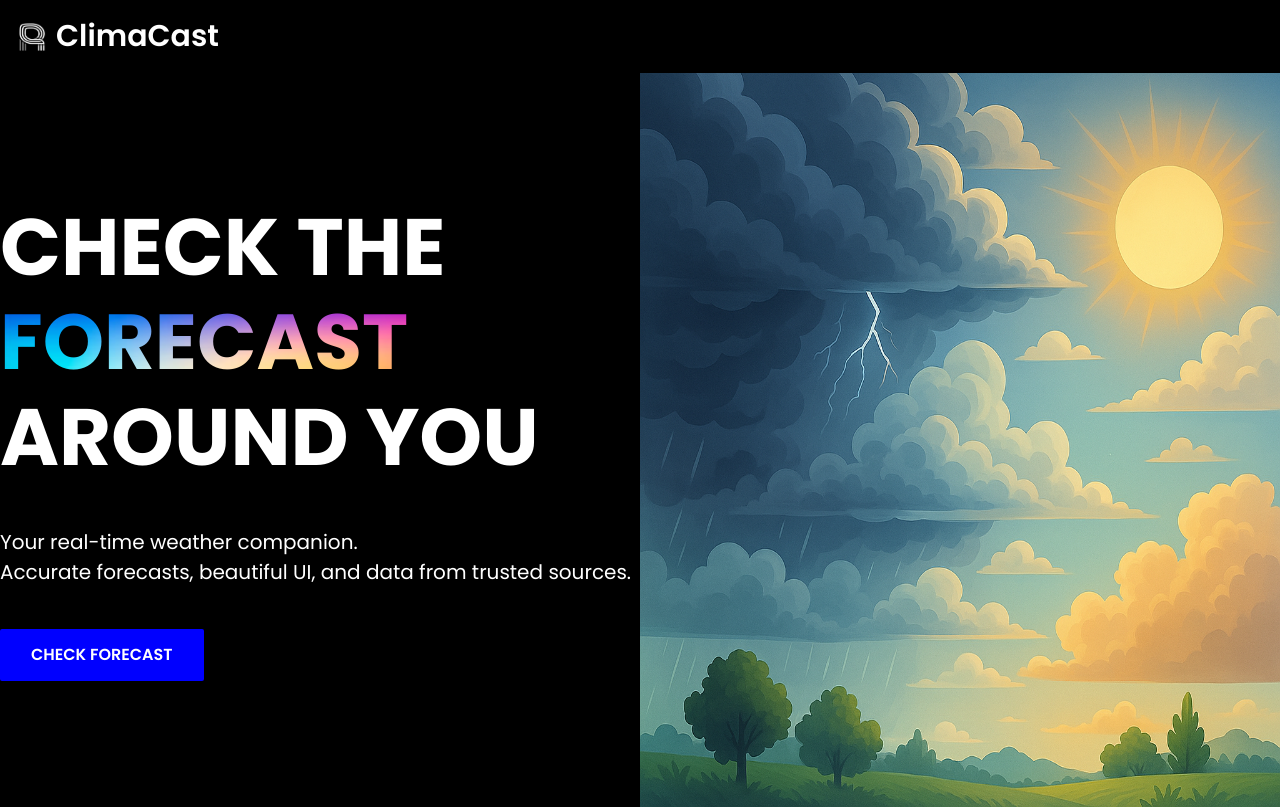
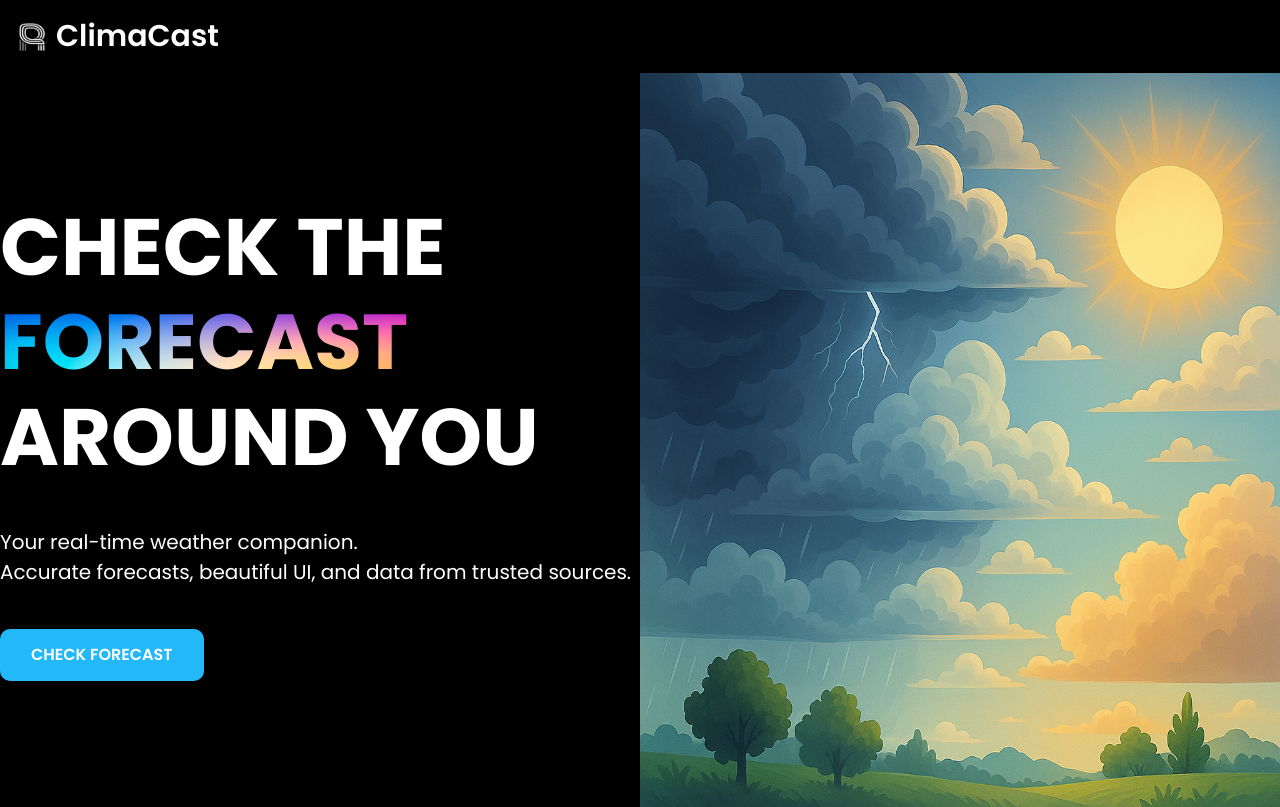
Before and after one commit to RKoshta92/weather-forecasting, a Next.js app: page / in a window 1280 px wide. Built offline with nearby package versions, Linux system fonts and the light colour scheme.

Commit message:
UI immprovements

```diff
--- a/src/views/HomePage/styles.module.css
+++ b/src/views/HomePage/styles.module.css
@@ -76,7 +76,7 @@
 }
 
 .styled_button {
-    background-color: #0000ff;
+    background-color: #23b8f8;
     font-size: 16px;
     line-height: 50px;
     text-align: center;
@@ -84,7 +84,7 @@
     color: #fff;
     border: 1px solid transparent;
     font-weight: 600;
-    border-radius: 2px;
+    border-radius: 10px;
     cursor: pointer;
     width: fit-content;
 }
--- a/src/views/WeatherForecast/ForecastDetails/index.js
+++ b/src/views/WeatherForecast/TodaysForecast/index.js
@@ -54,7 +54,7 @@ const AirConditionsCard = ({ current }) => {
   );
 };
 
-const ForecastDetails = ({ weatherData }) => {
+const TodaysForecast = ({ weatherData }) => {
   const hourlyForecast = (weatherData.forecast.forecastday[0].hour || []).map(
     (hour) => ({
       time: dayjs(hour.time).format("h A"),
@@ -112,4 +112,4 @@ const ForecastDetails = ({ weatherData }) => {
   );
 };
 
-export default ForecastDetails;
+export default TodaysForecast;
--- a/src/views/WeatherForecast/WeeklyForecast/index.js
+++ b/src/views/WeatherForecast/WeeklyForecast/index.js
@@ -9,7 +9,7 @@ const WeeklyForecast = ({ forecast }) => {
       <div>
         {forecast.map((dayData, index) => {
           const dayName =
-            index === 0 ? "Today" : dayjs(dayData.date).format("ddd");
+            index === 0 ? "Today" : dayjs(dayData.date).format("DD - ddd");
           return (
             <div
               key={index}
--- a/src/views/WeatherForecast/index.js
+++ b/src/views/WeatherForecast/index.js
@@ -12,7 +12,7 @@ import {
   Typography,
 } from "@mui/material";
 import { Controller, useForm } from "react-hook-form";
-import ForecastDetails from "./ForecastDetails";
+import TodaysForecast from "./TodaysForecast";
 import WeeklyForecast from "./WeeklyForecast";
 
 const WeatherForecast = () => {
@@ -42,8 +42,8 @@ const WeatherForecast = () => {
             Find Weather Updates <br /> for Any Location
           </div>
           <div className="text-[16px] font-semibold text-[#1d5f6d] my-4 mb-8">
-            Get real-time weather forecasts with a beautiful UI <br /> and
-            trusted data sources.
+            Get real-time weather forecasts powered by
+            <br /> trusted data sources.
           </div>
 
           <form onSubmit={handleSubmit(onSubmit)}>
@@ -125,7 +125,7 @@ const WeatherForecast = () => {
       {weatherData?.current && weatherData?.forecast && !loading && (
         <Grid container spacing={4} mt={1}>
           <Grid item xs={7} md={7}>
-            <ForecastDetails weatherData={weatherData?.current} />
+            <TodaysForecast weatherData={weatherData?.current} />
           </Grid>
           <Grid item xs={5} md={5}>
             <WeeklyForecast forecast={weatherData?.forecast} />
```
